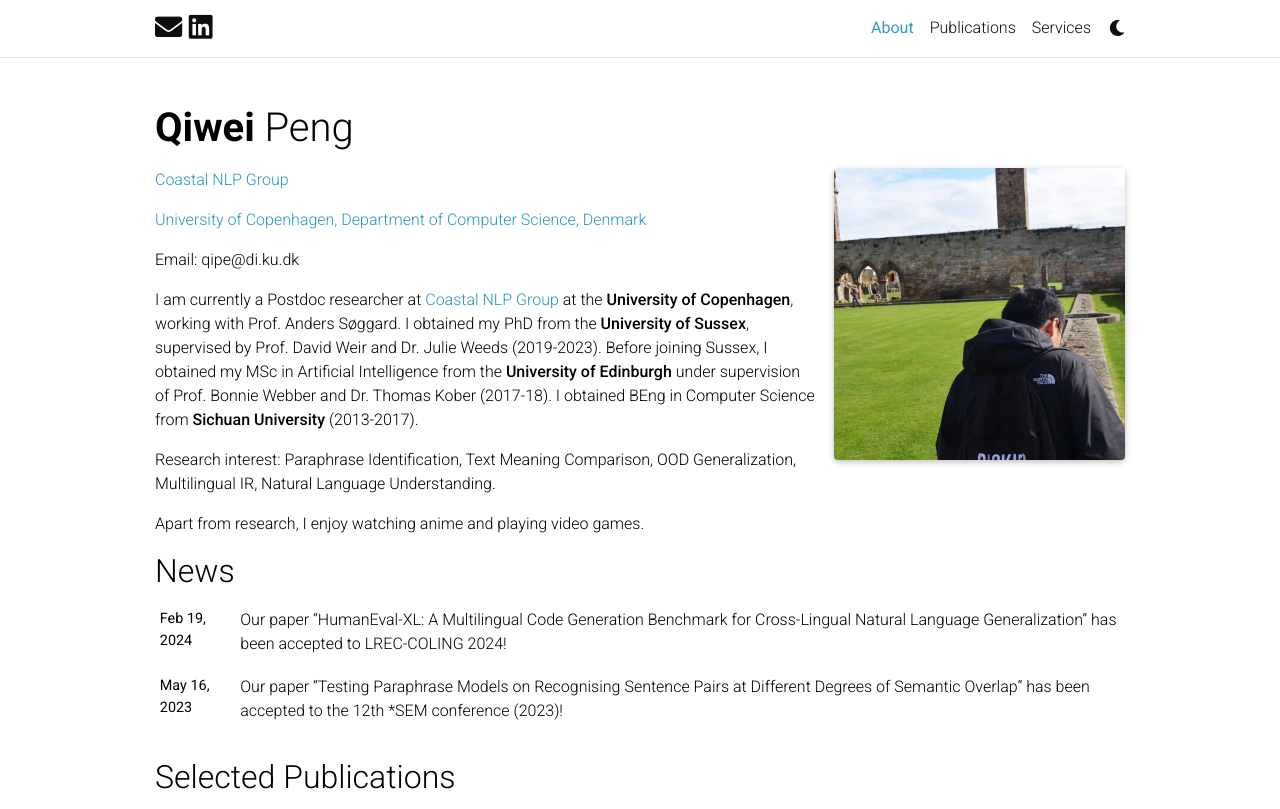
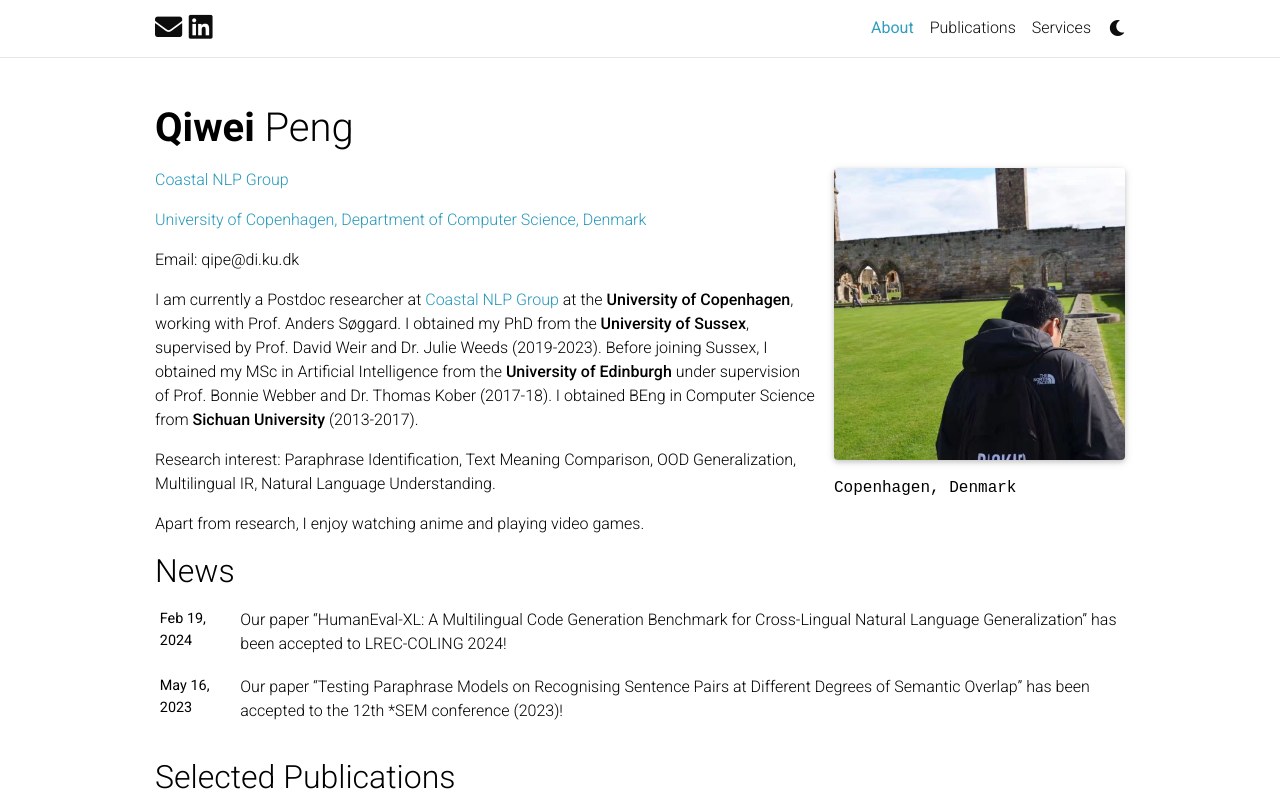
Before and after one commit to Punchwes/punchwes.github.io, a Jekyll site: the page built from _pages/about.md, in a window 1280 px wide and 1159 px high, cut to the strip 0-809 px from the top of the window. Built offline with Jekyll 4.4.1, drawn with Linux system fonts in a browser that asks for light colours; full-size pictures stand in for the smaller copies a plugin makes; emoji names are drawn with the system emoji font; comment, search, counter and statistics services are not loaded; a style sheet for code colours, icons or effects is not loaded.

Commit message:
update icons

```diff
--- a/_pages/about.md
+++ b/_pages/about.md
@@ -9,11 +9,11 @@
   align: right
   image: prof_pic.jpg
   image_circular: false # crops the image to make it circular
-  address:
+  address: Copenhagen, Denmark
 
 news: true  # includes a list of news items
 selected_papers: true # includes a list of papers marked as "selected={true}"
-social: false  # includes social icons at the bottom of the page
+social: true  # includes social icons at the bottom of the page
 ---
 [Coastal NLP Group](https://coastalcph.github.io/)
 
```
Also changed, not shown: _pages/services.md (+3 -0 lines).
